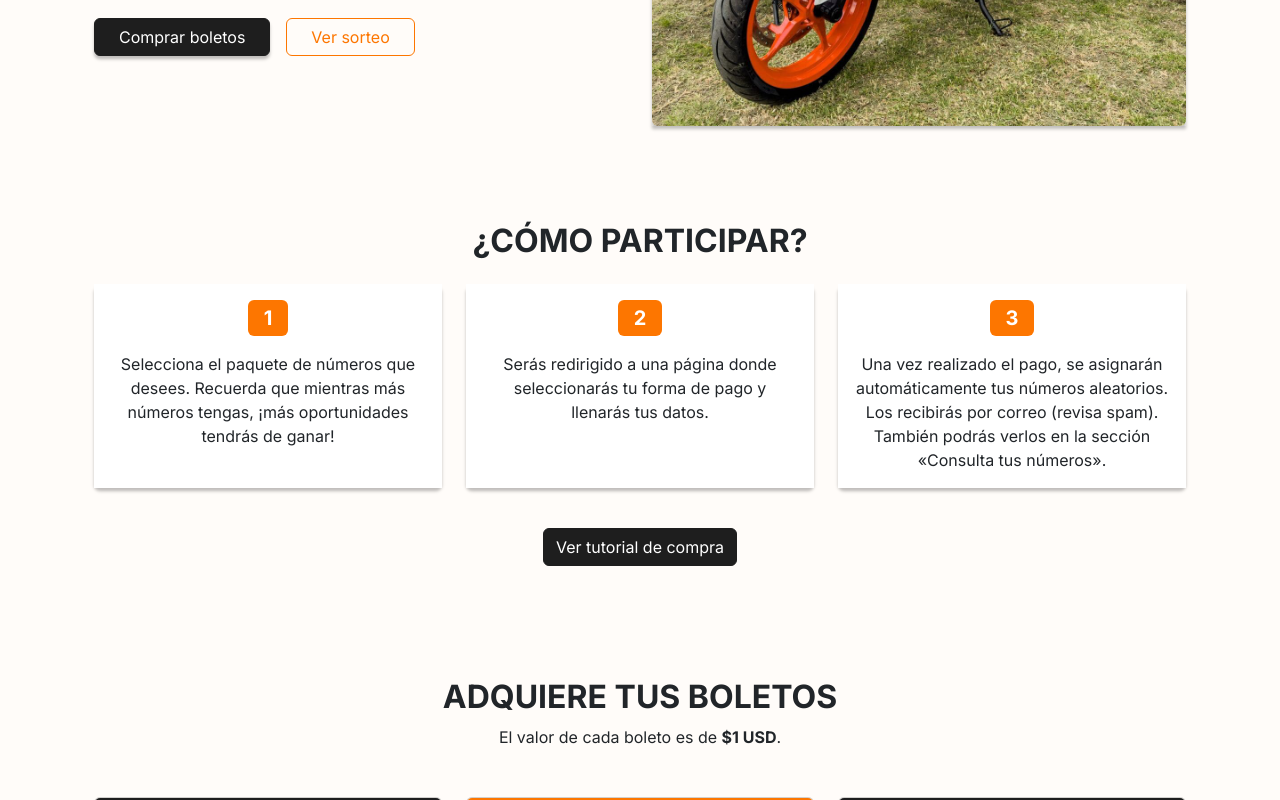
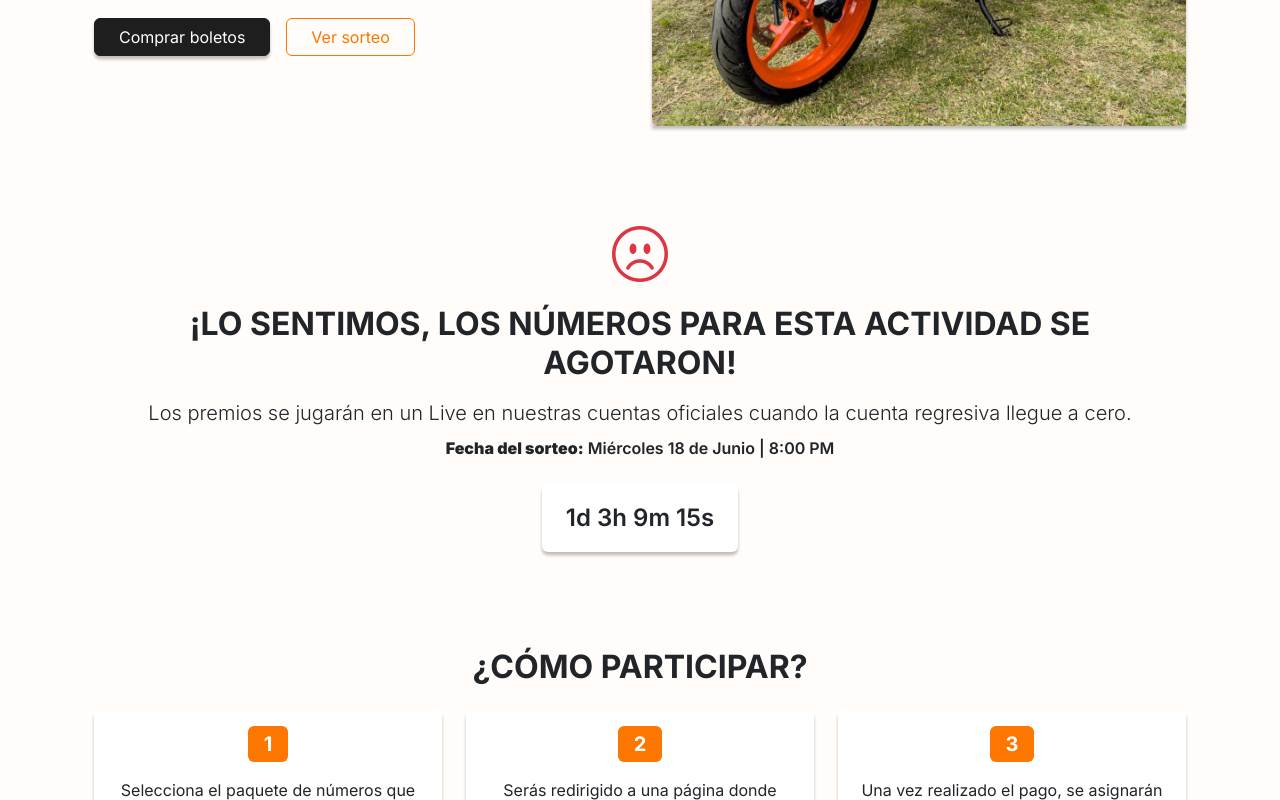
Before and after one commit to justinyamberla/sanfer-sorteos-frontend, a Next.js app: page / in a window 1280 px wide. Shown: the part 532-1332 px from the top of the page. Built offline with nearby package versions, Linux system fonts and the light colour scheme.

Commit message:
Add
Activity date counter

```diff
--- a/app/checkout/page.tsx
+++ b/app/checkout/page.tsx
@@ -1,6 +1,7 @@
 "use client";
 
 import { useSearchParams } from "next/navigation";
+import PersonalInfoForm from "@/components/checkout/PersonalInfoForm";
 
 export const CheckoutPage = () => {
 
@@ -10,6 +11,7 @@ export const CheckoutPage = () => {
     return (
         <div className="min-vh-100 w-100 container">
             {searchParams.get("quantity") ?? "hola mundo"}
+            <PersonalInfoForm />
         </div>
     );
 }
--- a/app/page.tsx
+++ b/app/page.tsx
@@ -5,11 +5,13 @@ import AwardsSection from "@/components/home/AwardsSection";
 import TicketCheckSection from "@/components/home/TicketCheckSection";
 import AdsSection from "@/components/home/AdsSection";
 import LastActivitiesSection from "@/components/home/LastActivitiesSection";
+import FinishedActivitySection from "@/components/home/FinishedActivitySection";
 
 export default function Home() {
     return (
         <div className="min-vh-100 w-100 container">
             <MainSection />
+            <FinishedActivitySection />
             <InstructionsSection />
             <TicketsPurchaseSection />
             <AwardsSection />
--- /dev/null
+++ b/components/home/FinishedActivitySection.tsx
@@ -0,0 +1,51 @@
+'use client';
+
+import Countdown from 'react-countdown';
+import type { CountdownRenderProps } from "react-countdown";
+
+const renderer = ({ days, hours, minutes, seconds, completed }: CountdownRenderProps) => {
+    if (completed) {
+        return <span className="text-success fw-bold">¡El sorteo ha comenzado!</span>;
+    }
+    return (
+        <span className="fs-4 fw-semibold">
+            {days}d {hours}h {minutes}m {seconds}s
+        </span>
+    );
+};
+
+export const FinishedActivitySection = () => {
+
+    const targetDate = new Date("2025-06-18T20:00:00");
+
+    return (
+        <section className="py-5 text-center">
+            <div className="container">
+                <div className="mb-3">
+                    <i className="bi bi-emoji-frown display-4 text-danger"></i>
+                </div>
+
+                <h2 className="fw-bold mb-3">
+                    ¡LO SENTIMOS, LOS NÚMEROS PARA ESTA ACTIVIDAD SE AGOTARON!
+                </h2>
+
+                <p className="lead mb-2">
+                    Los premios se jugarán en un Live en nuestras cuentas oficiales cuando la cuenta regresiva llegue a cero.
+                </p>
+
+                <p className="fw-semibold mb-4">
+                    <strong>Fecha del sorteo:</strong> Miércoles 18 de Junio | 8:00 PM
+                </p>
+
+                <div className="d-inline-block px-4 py-3 bg-white rounded shadow">
+                    <Countdown
+                        date={targetDate}
+                        renderer={renderer}
+                    />
+                </div>
+            </div>
+        </section>
+    );
+};
+
+export default FinishedActivitySection;
--- a/components/home/MainSection.tsx
+++ b/components/home/MainSection.tsx
@@ -28,7 +28,7 @@ export const MainSection = ({props}) => {
 
                         {/* Botones */}
                         <div className="d-flex mt-5 gap-3">
-                            <a type="button" href="#ticketsSection" className="btn btn-dark px-4 shadow">Comprar boletos</a>
+                            <a type="button" href="#instructionsSection" className="btn btn-dark px-4 shadow">Comprar boletos</a>
                             <button className="btn btn-outline-primary px-4">Ver sorteo</button>
                         </div>
                     </div>
--- a/package.json
+++ b/package.json
@@ -16,6 +16,7 @@
     "popper.js": "^1.16.1",
     "react": "^19.0.0",
     "react-bootstrap": "^2.10.10",
+    "react-countdown": "^2.3.6",
     "react-dom": "^19.0.0",
     "sass": "^1.89.2"
   },
```
Also changed, not shown: components/checkout/PersonalInfoForm.tsx (added, +7 -0 lines), components/checkout/OrderCard.tsx (added), components/checkout/PaymentMethodsForm.tsx (added), 1 other file (tests, documents, lock files or other folders).
